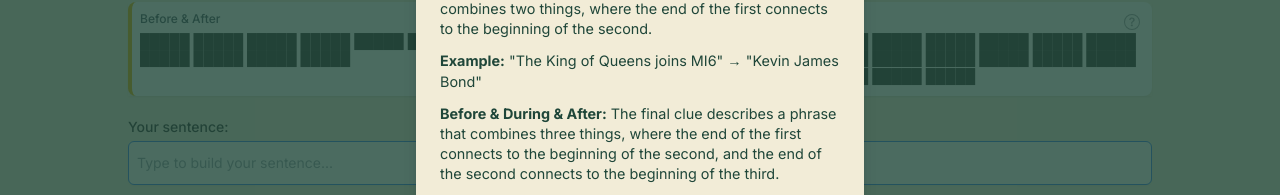
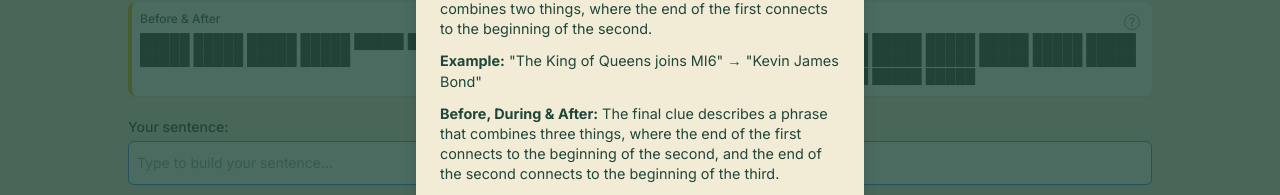
Before and after one commit to zwand19/bandadle, a Next.js app: page / in a window 1280 px wide. Shown: the part 168-363 px from the top of the page. Built offline with nearby package versions, Linux system fonts and the light colour scheme.

Commit message:
before, during & after

```diff
--- a/src/clues.json
+++ b/src/clues.json
@@ -293,7 +293,7 @@
       "big", "mac", "crunchwrap", "silvers", "panda", "mcdonalds", "quarter", "cheese", "sauce", "big", "dennys", "dinner", "snack", "with", "a", "the", "boys", "free"
     ]
   },
-  "2025-05-22": {
+  "2025-05-21": {
     "title": "Party Animal House",
     "clues": [
       {
@@ -304,8 +304,8 @@
       },
       {
         "id": 1,
-        "question": "An ABC police procedural set in Manhattan is binge watched by a certain 100+ ton animal.",
-        "answer": "NYPD Blue Whale",
+        "question": "The tallest dog breed in the world becomes a popular 2000s comedian & actor.",
+        "answer": "Great Dane Cook",
         "solved": false
       },
       {
--- a/src/components/ClueCard.tsx
+++ b/src/components/ClueCard.tsx
@@ -14,7 +14,7 @@ const clueColors = {
   0: '#3b82f6', // blue
   1: '#22c55e', // green
   2: '#eab308', // yellow
-  3: '#f97316', // orange for the final clue (Before & During & After)
+  3: '#f97316', // orange for the final clue (Before, During & After)
 };
 
 const ClueCard: React.FC<ClueCardProps> = ({
@@ -64,7 +64,7 @@ const ClueCard: React.FC<ClueCardProps> = ({
         margin: '0 0 0.25rem 0',
         paddingRight: '2rem' // Make room for hint button
       }}>
-        {clue.id === 3 ? "Before & During & After" : "Before & After"}
+        {clue.id === 3 ? "Before, During & After" : "Before & After"}
       </h3>
 
       {!clue.solved && onHint && (
--- a/src/components/IntroModal.tsx
+++ b/src/components/IntroModal.tsx
@@ -57,7 +57,7 @@ const IntroModal: React.FC<IntroModalProps> = ({ isOpen, onStart }) => {
                   <strong>Example:</strong> "The King of Queens joins MI6" → "Kevin James Bond"
                 </p>
                 <p style={{ marginBottom: '0.75rem' }}>
-                  <strong>Before & During & After:</strong> The final clue describes a phrase that combines three things, where the end of the first connects to the beginning of the second, and the end of the second connects to the beginning of the third.
+                  <strong>Before, During & After:</strong> The final clue describes a phrase that combines three things, where the end of the first connects to the beginning of the second, and the end of the second connects to the beginning of the third.
                 </p>
                 <p style={{ marginBottom: '0.75rem' }}>
                   <strong>Solve All Clues:</strong> Build sentences by selecting words from the grid below to match each clue.
```
